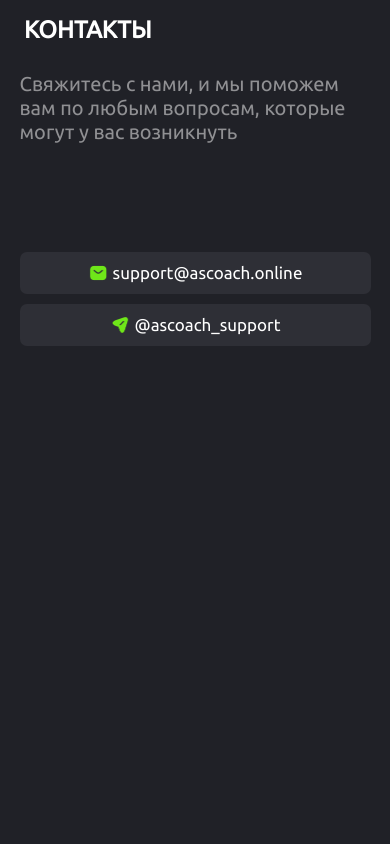
After one commit to baydinvladislav/ascoach-landing-page, a Flask app: page /contact-us in a window 390 px wide. The commit adds this page. Run offline with Flask 3, Linux system fonts and the light colour scheme.

Commit message:
add contact us page (#2)
* add contact us page

* new files to add contact us page

* contact us mobile adaptive

* footer to the center

```diff
--- a/main.py
+++ b/main.py
@@ -9,8 +9,13 @@ def get_root_page():
 
 
 @application.route("/privacy-policy")
-def get_privacy_policy():
+def get_privacy_policy_page():
     return render_template("privacy_policy.html")
+
+
+@application.route("/contact-us")
+def get_contact_page():
+    return render_template("contact_us.html")
 
 
 if __name__ == "__main__":
--- /dev/null
+++ b/static/css/contact_us.css
@@ -0,0 +1,93 @@
+.body-contact-us {
+    font-family: "Ubuntu", sans-serif;
+    background-color: #202127;
+    margin: 0;
+    display: flex;
+    flex-direction: row;
+    height: 100vh;
+    align-items: center;
+    justify-content: center;
+}
+
+#contact-us-title {
+    font-size: 38px;
+}
+
+#contact-us-description {
+    font-size: 20px;
+    color: rgba(255, 255, 255, 0.5);
+}
+
+.button-icons {
+    width: 20px;
+    height: auto;
+}
+
+.container-contact-us {
+    height: 40%;
+    display: flex;
+    flex-direction: column;
+    align-items: center;
+}
+
+.container-ways-to-contact{
+    display: flex;
+    padding-top: 7%;
+    flex-direction: row;
+    justify-content: space-around;
+    width: 80%;
+}
+
+.way-button {
+    font-size: 20px;
+    padding: 0;
+    display: flex;
+    width: 243px;
+    height: 42px;
+    align-items: center;
+    justify-content: center;
+    flex-direction: row;
+    border-radius: 7px;
+    background-color: #2E2F36;
+    color: white;
+}
+
+.text-on-way-buttons {
+    padding-left: 5px;
+    color: white;
+    text-decoration: none;
+    font-size: 17px;
+}
+
+@media (max-width: 767px) {
+    .body-contact-us {
+        flex-direction: column;
+        align-items: flex-start;
+        justify-content: flex-start;
+    }
+
+    #contact-us-title {
+        font-size: 24px;
+        margin-right: 55%;
+    }
+
+    #contact-us-description {
+        padding: 0 5% 0 5%;
+    }
+
+    .container-contact-us {
+        height: 100%;
+    }
+
+    .container-ways-to-contact{
+        padding-top: 20%;
+        flex-direction: column;
+        align-items: center;
+        width: 100%;
+    }
+
+    .way-button {
+        width: 90%;
+        margin-top: 10px;
+    }
+}
--- a/static/css/styles.css
+++ b/static/css/styles.css
@@ -160,7 +160,7 @@
         height: auto;
         width: 70%;
         position: absolute;
-        justify-content: left;
+        justify-content: center;
         flex-direction: row;
         font-size: 14px;
         display: flex;
--- a/templates/base.html
+++ b/templates/base.html
@@ -3,6 +3,7 @@
 <head>
     <link rel="stylesheet" href="{{ url_for('static', filename='css/privacy_policy.css') }}">
     <link rel="stylesheet" href="{{ url_for('static', filename='css/styles.css') }}">
+    <link rel="stylesheet" href="{{ url_for('static', filename='css/contact_us.css') }}">
     <link href="https://fonts.googleapis.com/css?family=Ubuntu" rel="stylesheet">
     <meta charset="UTF-8">
     <meta name="viewport" content="width=device-width, initial-scale=1.0">
--- /dev/null
+++ b/templates/contact_us.html
@@ -0,0 +1,22 @@
+{% extends "base.html" %}
+
+{% block title %}Contact Us{% endblock %}
+
+{% block content %}
+<body class="body-contact-us">
+    <div class="container-contact-us">
+        <h1 id="contact-us-title">КОНТАКТЫ</h1>
+        <p id="contact-us-description">Свяжитесь с нами, и мы поможем вам по любым вопросам, которые могут у вас возникнуть</p>
+        <div class="container-ways-to-contact">
+            <div class="way-button">
+                 <img class="button-icons" src="{{ url_for('static', filename='images/email-icon.png') }}" alt="Email Icon">
+                 <a href="mailto:support@ascoach.online" class="text-on-way-buttons">support@ascoach.online</a>
+            </div>
+            <div class="way-button">
+                <img class="button-icons" src="{{ url_for('static', filename='images/telegram-icon.png') }}" alt="Telegram Icon">
+                <a href="https://t.me/ascoach_support" class="text-on-way-buttons" target="_blank">@ascoach_support</a>
+            </div>
+        </div>
+    </div>
+</body>
+{% endblock %}
--- a/templates/main.html
+++ b/templates/main.html
@@ -21,9 +21,9 @@
     </div>
 
     <div class="footer-links">
-        <a href="{{ url_for('get_privacy_policy') }}" class="privacy-link">Privacy Policy</a>
+        <a href="{{ url_for('get_privacy_policy_page') }}" class="privacy-link">Privacy Policy</a>
         <p class="divider">|</p>
-        <a href="mailto:support@ascoach.online" class="contact">support@ascoach.online</a>
+        <a href="{{ url_for('get_contact_page') }}" class="contact">Contact Us</a>
     </div>
 </body>
 {% endblock %}
```
Also changed, not shown: static/images/email-icon.png (added), static/images/telegram-icon.png (added).
